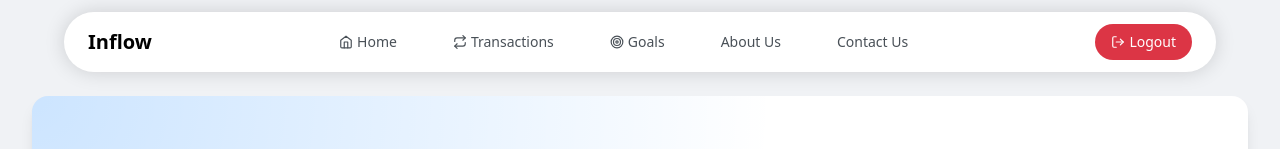
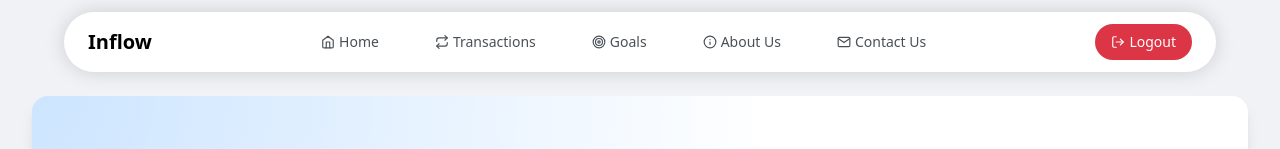
Before and after one commit to IshpreetSingh8264/Inflow, a React (Vite) app: page / in a window 1280 px wide. Shown: the top 149 px of the page. Built offline with nearby package versions, Linux system fonts and the light colour scheme.

Commit message:
Added icons on navbar

```diff
--- a/src/components/Navbar.jsx
+++ b/src/components/Navbar.jsx
@@ -1,6 +1,6 @@
 import React, { useState, useEffect } from 'react';
 import { Link } from 'react-router-dom';
-import { FiHome, FiRepeat, FiTarget, FiMenu, FiX, FiLogOut } from 'react-icons/fi';
+import { FiHome, FiRepeat, FiTarget, FiMenu, FiX, FiLogOut, FiInfo, FiMail } from 'react-icons/fi';
 import { motion, AnimatePresence } from 'framer-motion';
 
 
@@ -55,9 +55,9 @@ const Navbar = () => {
   return (
     <>
       <motion.div
-        initial={{ y: -20, opacity: 0 }}
-        animate={{ y: 0, opacity: 1 }}
-        transition={{ duration: 0.5, ease: "easeOut" }}
+        // initial={{ y: -20, opacity: 0 }}
+        // animate={{ y: 0, opacity: 1 }}
+        // transition={{ duration: 0.5, ease: "easeOut" }}
         className="fixed top-0 left-0 right-0 z-50 flex justify-center px-4 py-3"
       >
         <motion.div
@@ -90,8 +90,8 @@ const Navbar = () => {
               <NavLink to="/" icon={<FiHome className="mr-1" />} text="Home" />
               <NavLink to="/transactions" icon={<FiRepeat className="mr-1" />} text="Transactions" />
               <NavLink to="/goals" icon={<FiTarget className="mr-1" />} text="Goals" />
-              <NavLink to="/about" text="About Us" />
-              <NavLink to="/contact" text="Contact Us" />
+              <NavLink to="/about" icon={<FiInfo className="mr-1" />} text="About Us" />
+              <NavLink to="/contact" icon={<FiMail className="mr-1" />} text="Contact Us" />
             </div>
           )}
 
@@ -157,8 +157,8 @@ const Navbar = () => {
                     <MobileNavLink to="/" icon={<FiHome className="mr-2" />} text="Home" onClick={() => setMobileMenuOpen(false)} />
                     <MobileNavLink to="/transactions" icon={<FiRepeat className="mr-2" />} text="Transactions" onClick={() => setMobileMenuOpen(false)} />
                     <MobileNavLink to="/goals" icon={<FiTarget className="mr-2" />} text="Goals" onClick={() => setMobileMenuOpen(false)} />
-                    <MobileNavLink to="/about" text="About Us" onClick={() => setMobileMenuOpen(false)} />
-                    <MobileNavLink to="/contact" text="Contact Us" onClick={() => setMobileMenuOpen(false)} />
+                    <MobileNavLink to="/about" icon={<FiInfo className="mr-2" />} text="About Us" onClick={() => setMobileMenuOpen(false)} />
+                    <MobileNavLink to="/contact" icon={<FiMail className="mr-2" />} text="Contact Us" onClick={() => setMobileMenuOpen(false)} />
 
                     <div className="pt-3 border-t border-[#DEE2E6]">
                       <motion.button
```
